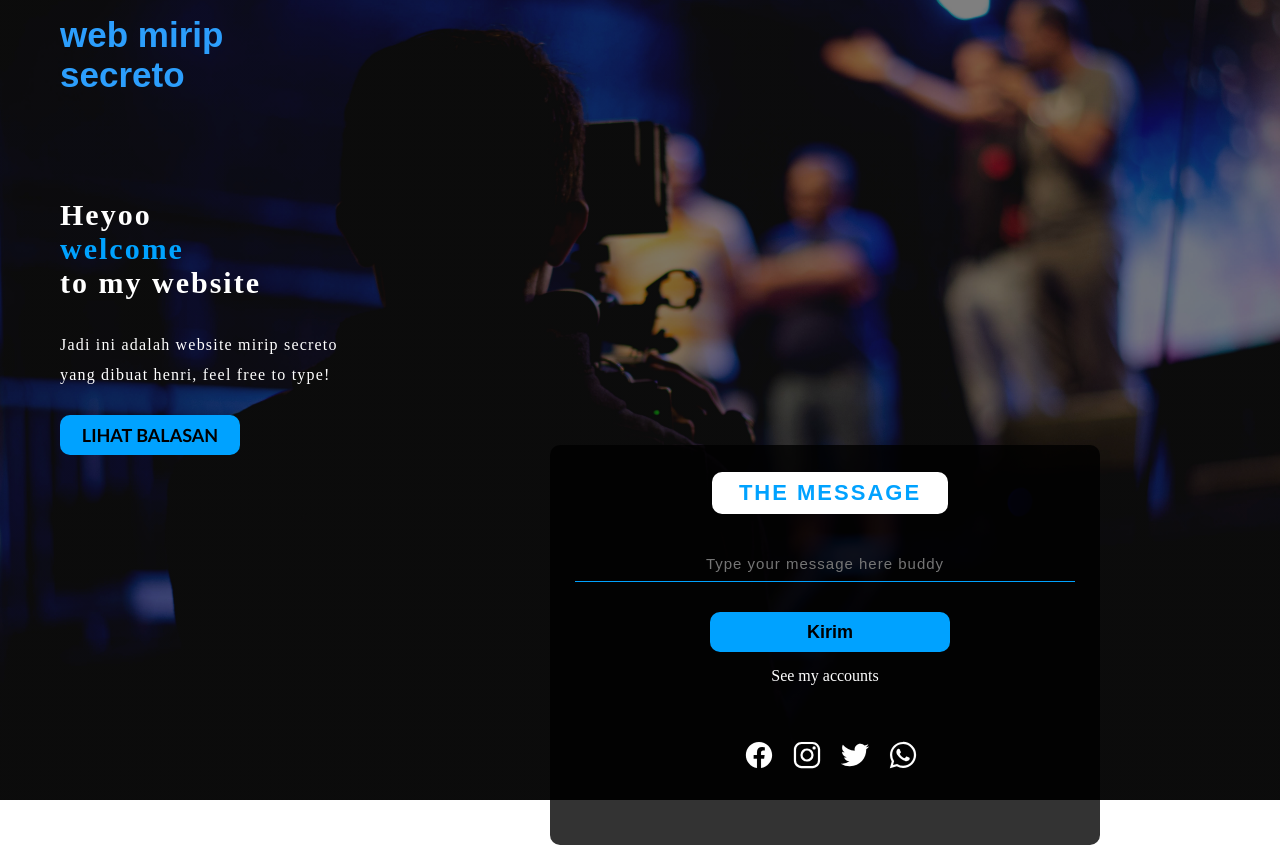
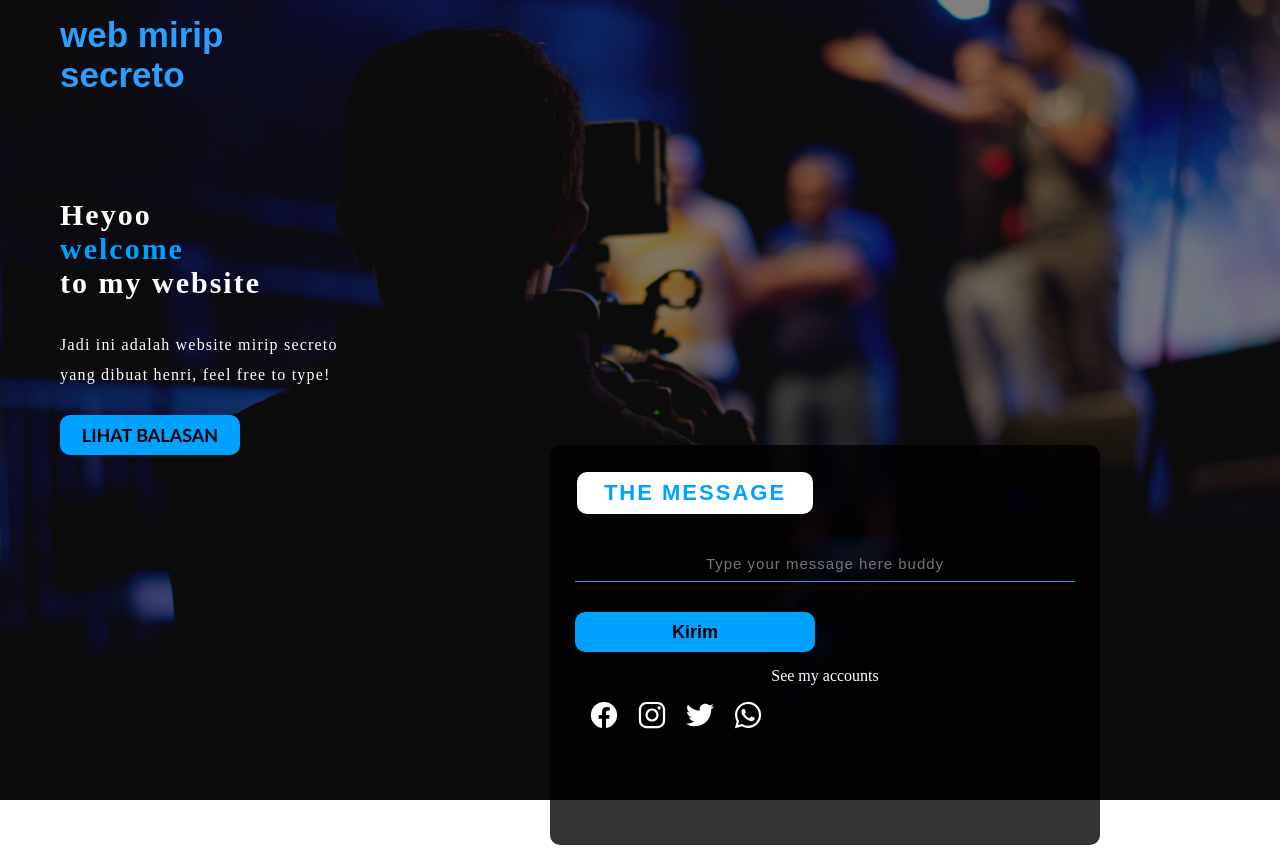
Before and after one commit to henrisphy/web-mirip-secreto, a plain HTML site: page index.html in a window 1280 px wide. Drawn offline with nearby package versions, Linux system fonts and the light colour scheme.

Commit message:
update style.css

```diff
--- a/style.css
+++ b/style.css
@@ -112,7 +112,7 @@
     border-radius: 10px;
     margin: 2px;
     padding: 8px;
-    position: relative;
+    position: sticky;
     left: 27%;
 
 }
@@ -131,6 +131,7 @@
     margin-top: 30px;
     font-family: sans-serif;
     text-align: center;
+    position: sticky;
 }
 
 .isian input:focus{
@@ -153,7 +154,7 @@ button2::placeholder{
     cursor: pointer;
     color: #fff;
     transition: 0.4s ease;
-    position: relative;
+    position: sticky;
     left: 27%;
 }
 .button2:hover{
@@ -170,6 +171,7 @@ button2::placeholder{
     font-size: 17px;
     padding-top: 20px;
     text-align: center;
+    position: sticky;
 }
 .isian .link a{
     text-decoration: none;
@@ -179,6 +181,7 @@ button2::placeholder{
     padding-top: 15px;
     padding-bottom: 10px;
     text-align: center;
+    position: sticky;
 }
 .icons a{
     text-decoration: none;
@@ -186,6 +189,7 @@ button2::placeholder{
     position: relative;
     top:40px;
     left: 31%;
+    position: sticky;
 }
 .icons ion-icon{
     color: #fff;
```
